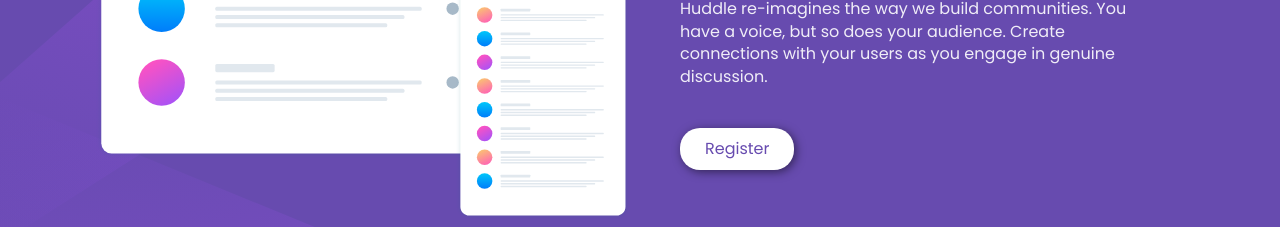
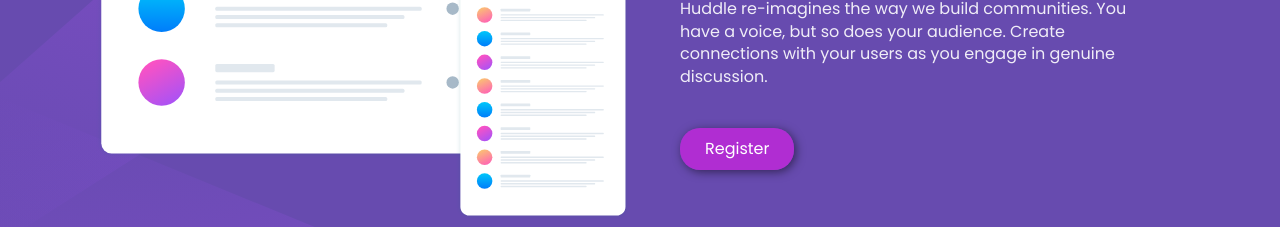
Before and after one commit to suhaybjirde/huddle-landing-page, a plain HTML site: page index.html in a window 1280 px wide. In both pictures the pointer is over the link "Register". Shown: the part 277-504 px from the top of the page. Drawn offline with Linux system fonts and the light colour scheme.

Commit message:
Update styles.css

```diff
--- a/styles.css
+++ b/styles.css
@@ -106,10 +106,10 @@ main::after {
 .social > div:hover {
     transform: translateY(-5px);
 }
-/* .btn:hover {
+.btn:hover {
     color: #fff;
-    background: transparent;
-} */
+    background: rgba(185, 43, 214, 0.9);
+}
 @keyframes slideRight {
     0% {
         opacity: 0;
```
